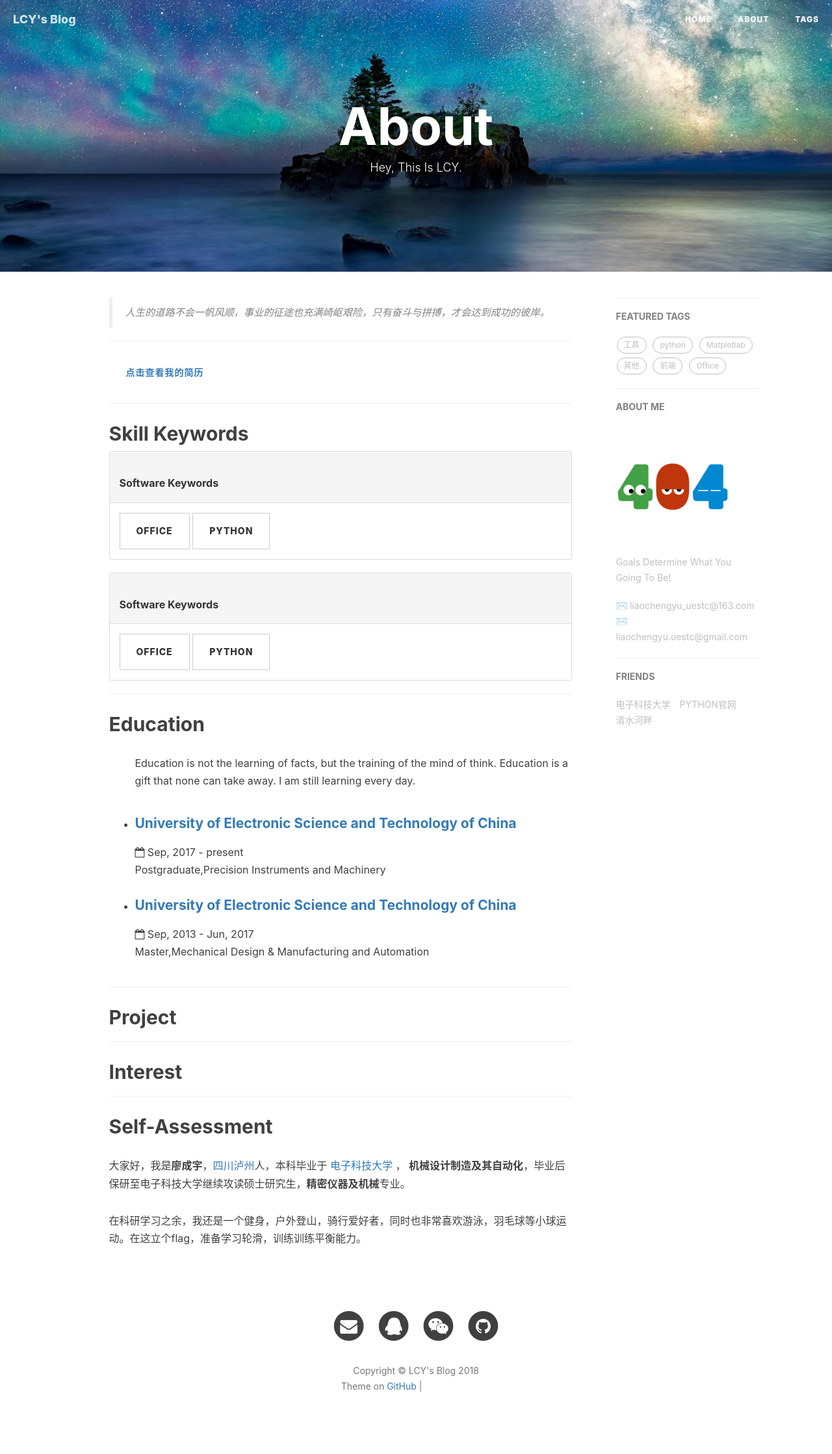
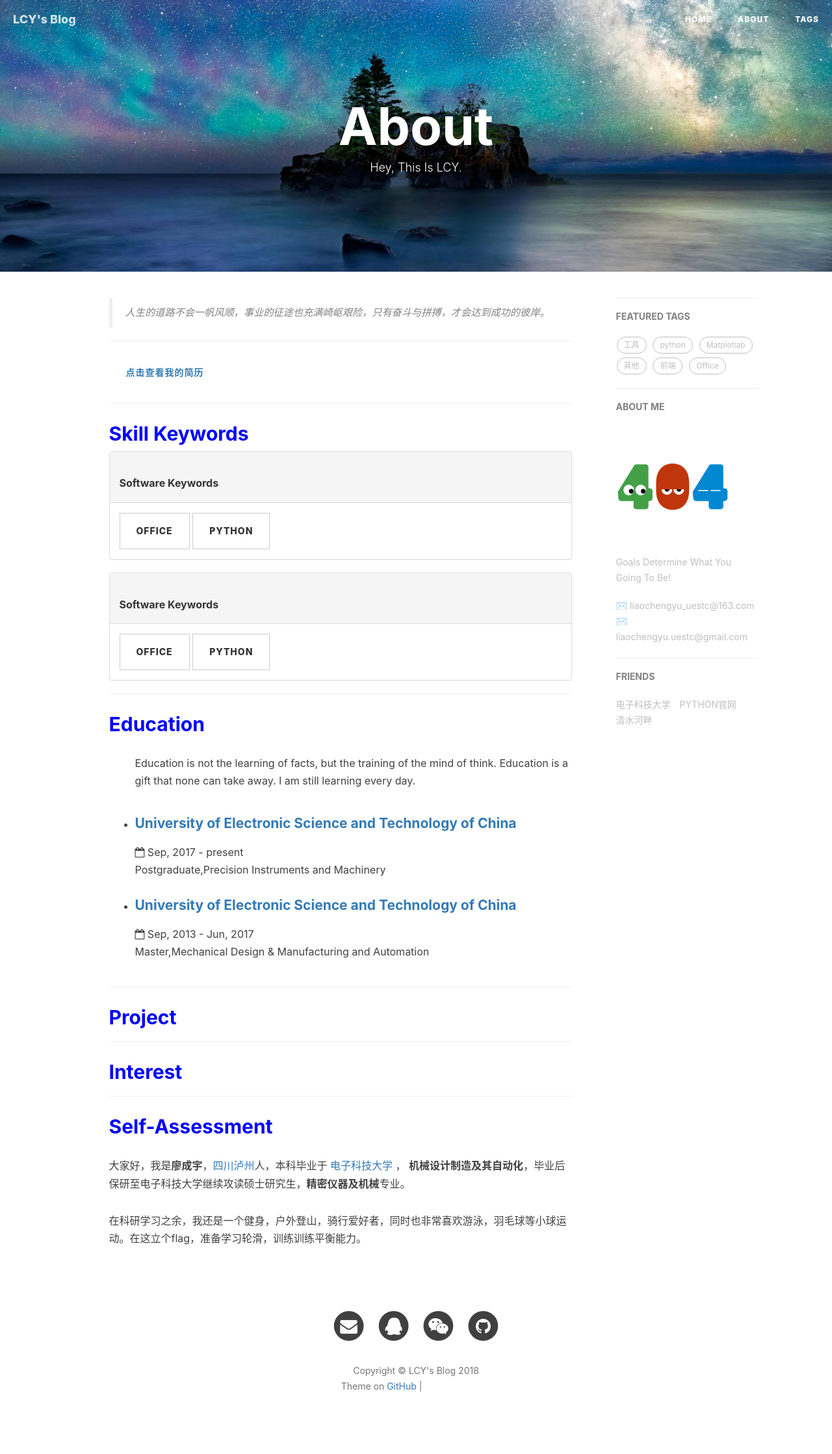
Before and after one commit to liaochengyu/liaochengyu.github.io, a Jekyll site: the page built from about.html, in a window 1280 px wide. Shown: the whole page at 65% size. Built offline with Jekyll 4.4.1, drawn with Linux system fonts in a browser that asks for light colours; nearby versions of some CDN libraries; library files that are not in the unit come from our copies; comment, search, counter and statistics services are not loaded; grey boxes are pictures that could not be loaded.

Commit message:
change the h2's color as blue

```diff
--- a/about.html
+++ b/about.html
@@ -10,6 +10,12 @@
     <option value="0" selected> 中文 Chinese </option>
     <option value="1"> 英文 English </option>
 </select> -->
+<head>
+    <style type="text/css">
+        h2{color:blue;}
+    </style>
+</head>
+
 
 <!-- Chinese Version -->
 <div class="zh post-container">
```
